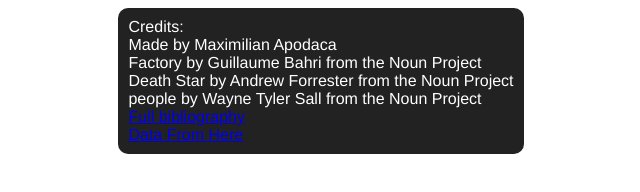
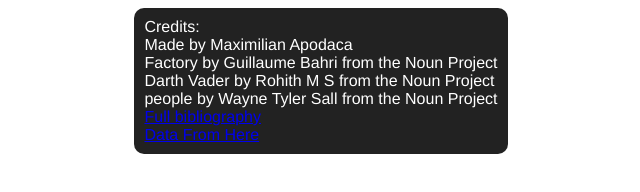
Before and after one commit to Pumuckl007/GDPOfTheWorld, a plain HTML site: page credits.html in a window 1280 px wide. Shown: the whole page, without its empty margins (319-959 px from the left). Drawn offline with Linux system fonts and the light colour scheme.

Commit message:
changed to darth vader

```diff
--- a/credits.html
+++ b/credits.html
@@ -9,7 +9,7 @@
     <span class="bold">Credits:</span><br>
     Made by Maximilian Apodaca<br>
     Factory by Guillaume Bahri from the Noun Project<br>
-    Death Star by Andrew Forrester from the Noun Project<br>
+    Darth Vader by Rohith M S from the Noun Project<br>
     people by Wayne Tyler Sall from the Noun Project<br>
     <a href="Bibliography.pdf">Full bibliography</a><br>
     <a href="http://www.worldeconomics.com/Data/MadisonHistoricalGDP/Madison%20Historical%20GDP%20Data.efp">Data From Here</a>
```
Also changed, not shown: I.svg.
